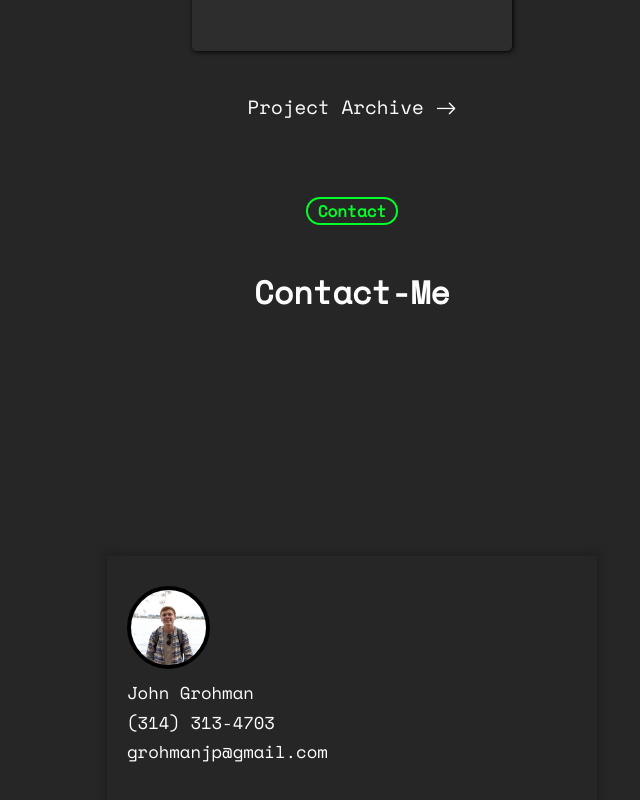
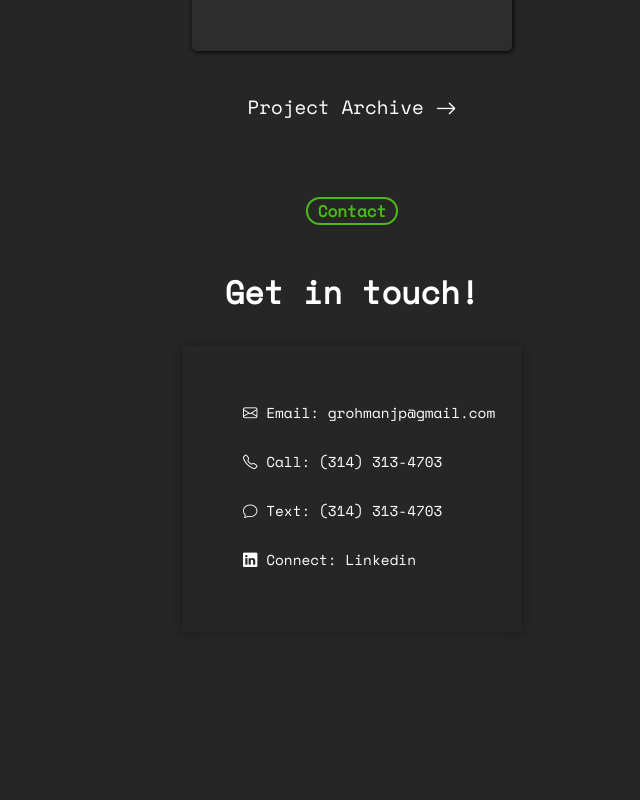
Before and after one commit to johngrohman/portfolio-website, a React (Create React App) app: page / in a window 1280 px wide. Shown: the part 1801-2601 px from the top of the page, without its empty margins (438-1078 px from the left). Built offline with nearby package versions, Linux system fonts and the light colour scheme; some icons are missing.

Commit message:
Updated contact page

```diff
--- a/src/Components/ContactCard/contactcard.scss
+++ b/src/Components/ContactCard/contactcard.scss
@@ -2,21 +2,35 @@
     .ContactCard {
         background-color: #262626bd;
         box-shadow: 0px 0px 10px 2px rgba(0, 0, 0, 0.25);
-        backdrop-filter: blur(20);
         text-align: left;
-        width: 450px;
-        margin: 100px auto;
+        width: 50%;
+        margin: 30px auto;
         padding: 30px 20px 40px 20px;
-        line-height: 12px;
-        font-size: .9em;
         color: white;
-        margin-top: 30vh;
       }
 
       .ContactCard img {
         width: 75px;
         border-radius: 100%;
         border: 4px solid black;
+      }
+
+      .contactRow {
+        margin-top: 20px;
+        margin-bottom: 20px;
+        font-size: 1.2em;
+      }
+
+      .contactRow * {
+        transition: .3s;
+      }
+
+      .contactRow *:hover {
+        color: gray;
+      }
+
+      .contactList {
+        list-style-type: none;
       }
 }
 
--- a/src/Components/ContactCard/index.tsx
+++ b/src/Components/ContactCard/index.tsx
@@ -1,12 +1,15 @@
 import React from 'react';
+import 'bootstrap-icons/font/bootstrap-icons.css';
 import './contactcard.scss';
 
 const ContactCard = () => (
     <div className='ContactCard'>
-        <img src={require('../../assets/images/profile.jpg')} alt='profilepic' />
-        <p>John Grohman</p>
-        <p>(314) 313-4703</p>
-        <p>grohmanjp@gmail.com</p>
+        <ul className='contactList'>
+            <li className='contactRow'><a href='mailto:grohmanjp@gmail.com'><i className="bi-envelope"></i> Email: grohmanjp@gmail.com</a></li>
+            <li className='contactRow'><a href='tel:+1 314-313-4703'><i className="bi-telephone"></i> Call: (314) 313-4703</a></li>
+            <li className='contactRow'><a href='sms:+1 314-313-4703'><i className="bi-chat"></i> Text: (314) 313-4703</a></li>
+            <li className='contactRow'><a href='https://www.linkedin.com/in/johngrohman/' target='_blank' rel='noreferrer'><i className="bi-linkedin"></i> Connect: Linkedin</a></li>
+        </ul>
     </div>
 );
 
--- a/src/Pages/Contact/index.tsx
+++ b/src/Pages/Contact/index.tsx
@@ -1,12 +1,12 @@
 import React from 'react';
-import ContactCard from '../../Components/ContactCard';
+import ContactCard from '../../components/ContactCard';
 import './contact.scss';
-import SectionTitle from '../../Components/SectionTitle';
+import SectionTitle from '../../components/SectionTitle';
 
 const ContactMe = () => (
     <div className='ContactMe' id='contactme'>
-        <SectionTitle title='Contact' color='#00FF29' />
-        <h1>Contact-Me</h1>
+        <SectionTitle title='Contact' color='#4CBB17' />
+        <h1>Get in touch!</h1>
         <ContactCard />
     </div>
 );
```
